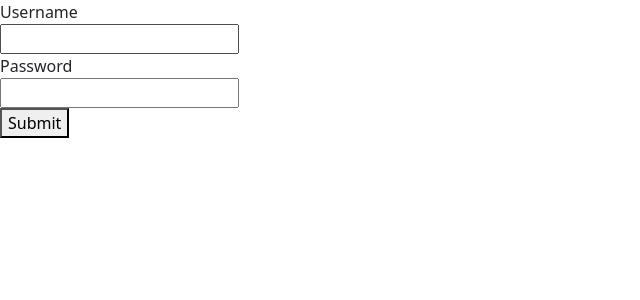
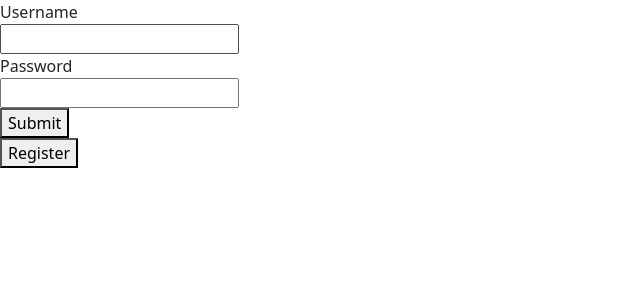
Before and after one commit to HuyNguyen17/Socket, a React (Create React App) app in the folder client/: page /login in a window 1280 px wide. Shown: the top 300 px of the page, without its empty margins (0-640 px from the left). Built offline with nearby package versions, Linux system fonts and the light colour scheme.

Commit message:
adding rudamentary register button to login page

```diff
--- a/client/src/components/UserLogin.jsx
+++ b/client/src/components/UserLogin.jsx
@@ -1,9 +1,12 @@
 import React, {useState} from "react";
+import { useNavigate } from 'react-router-dom';
 import api from "../api/api"
 
 //Login page!
 //TODO: Does not check for success! Check for it!
 const UserLogin = () => {
+
+    const navigate = useNavigate();
 
     const [username, setUsername] = useState("");
     const [password, setPassword] = useState("");
@@ -40,6 +43,7 @@ const UserLogin = () => {
                 <input type="password" id="password" name="password" value={password} onChange={e => setPassword(e.target.value)}></input><br/>
                 <button type="submit">Submit</button>
             </form>
+          <button onClick={() => navigate('/signup')}>Register</button>
         </div>
     );
 }
```
